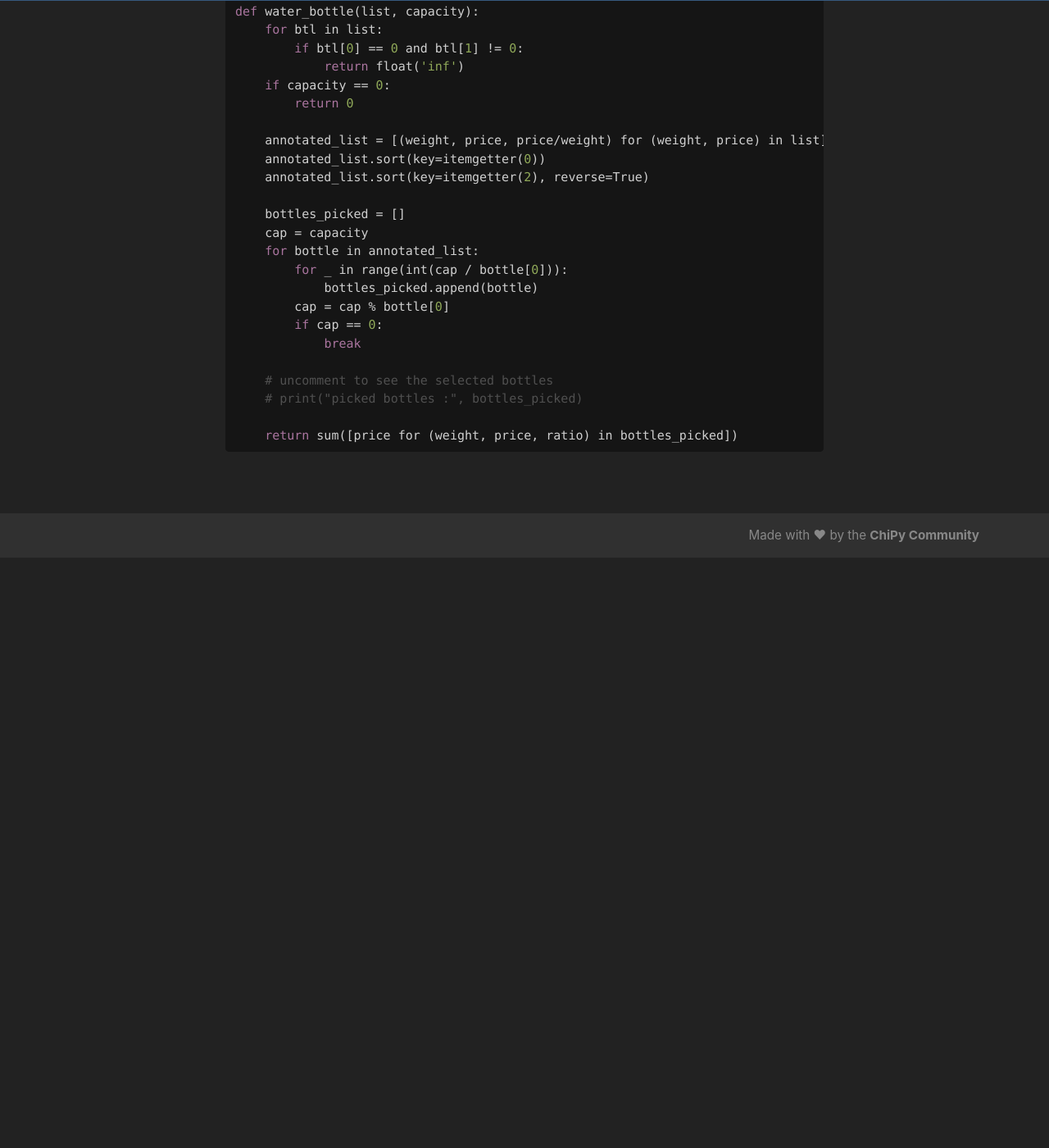
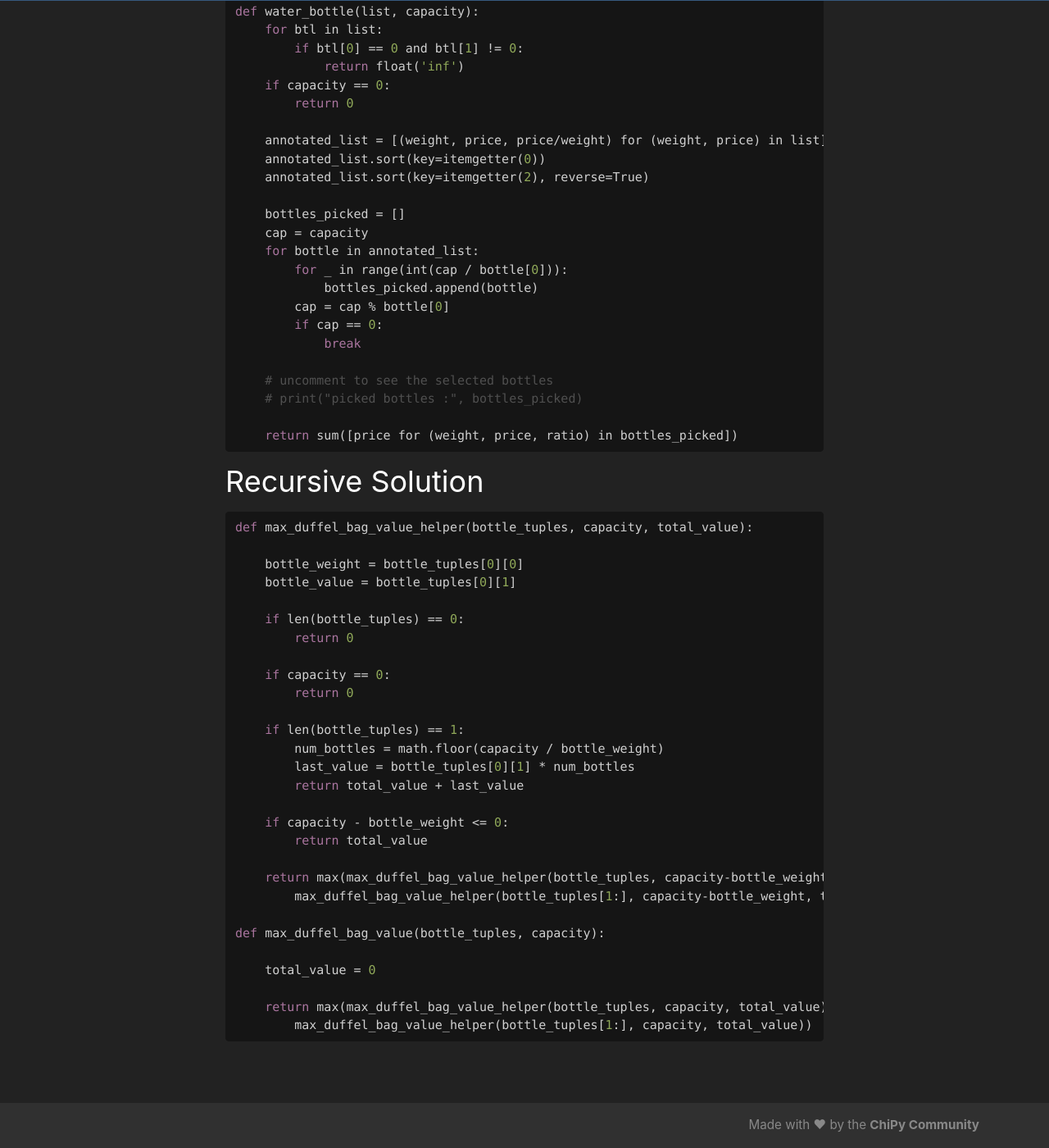
Before and after one commit to chicagopython/algosig, a Jekyll site: the page built from _posts/2020-03-05-samples.md, in a window 1280 px wide and 1400 px high, scrolled down 1077 px. Shown: the whole window at 82% size. Built offline with Jekyll 4.4.1, drawn with Linux system fonts in a browser that asks for light colours; nearby versions of some CDN libraries; our own code applies the rules of GitHub Pages for plain Markdown files; before the commit the page ends 1757 px from its top, so only the background shows below that.

Commit message:
Add recursive solution

````diff
--- a/_posts/2020-03-05-samples.md
+++ b/_posts/2020-03-05-samples.md
@@ -63,3 +63,34 @@ def water_bottle(list, capacity):
 
     return sum([price for (weight, price, ratio) in bottles_picked])
 ```
+## Recursive Solution
+```python
+def max_duffel_bag_value_helper(bottle_tuples, capacity, total_value):
+
+    bottle_weight = bottle_tuples[0][0]
+    bottle_value = bottle_tuples[0][1]
+
+    if len(bottle_tuples) == 0:
+        return 0
+
+    if capacity == 0:
+        return 0
+
+    if len(bottle_tuples) == 1:
+        num_bottles = math.floor(capacity / bottle_weight)
+        last_value = bottle_tuples[0][1] * num_bottles
+        return total_value + last_value
+
+    if capacity - bottle_weight <= 0:
+        return total_value
+
+    return max(max_duffel_bag_value_helper(bottle_tuples, capacity-bottle_weight, total_value+bottle_value),
+        max_duffel_bag_value_helper(bottle_tuples[1:], capacity-bottle_weight, total_value+bottle_value))
+
+def max_duffel_bag_value(bottle_tuples, capacity):
+
+    total_value = 0
+
+    return max(max_duffel_bag_value_helper(bottle_tuples, capacity, total_value),
+        max_duffel_bag_value_helper(bottle_tuples[1:], capacity, total_value))
+```
````
